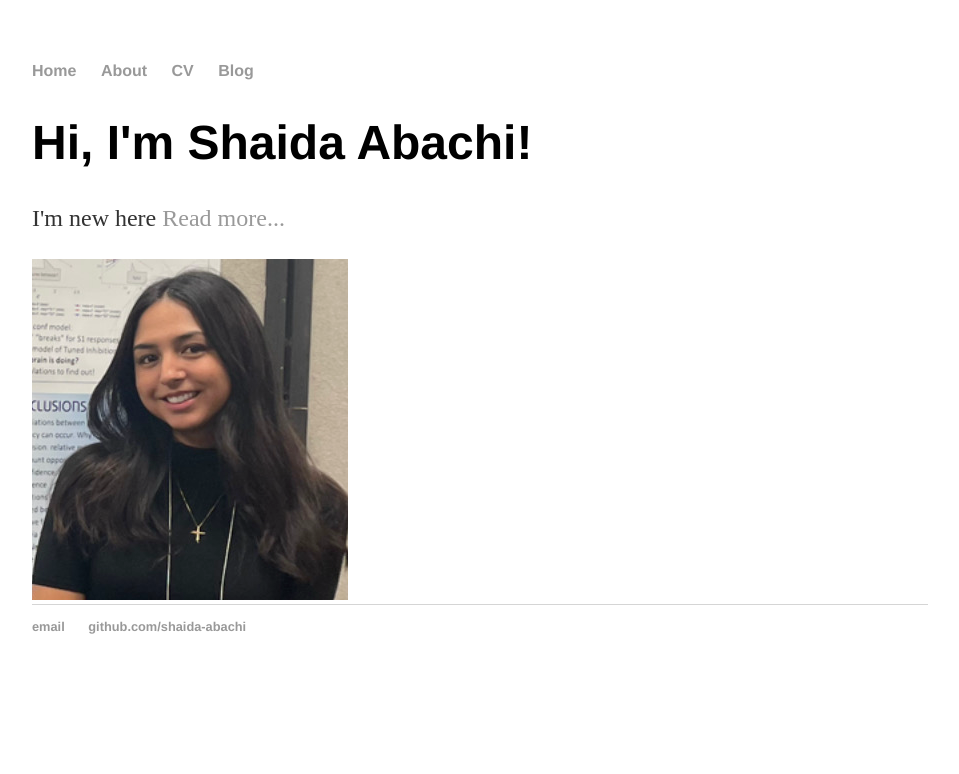
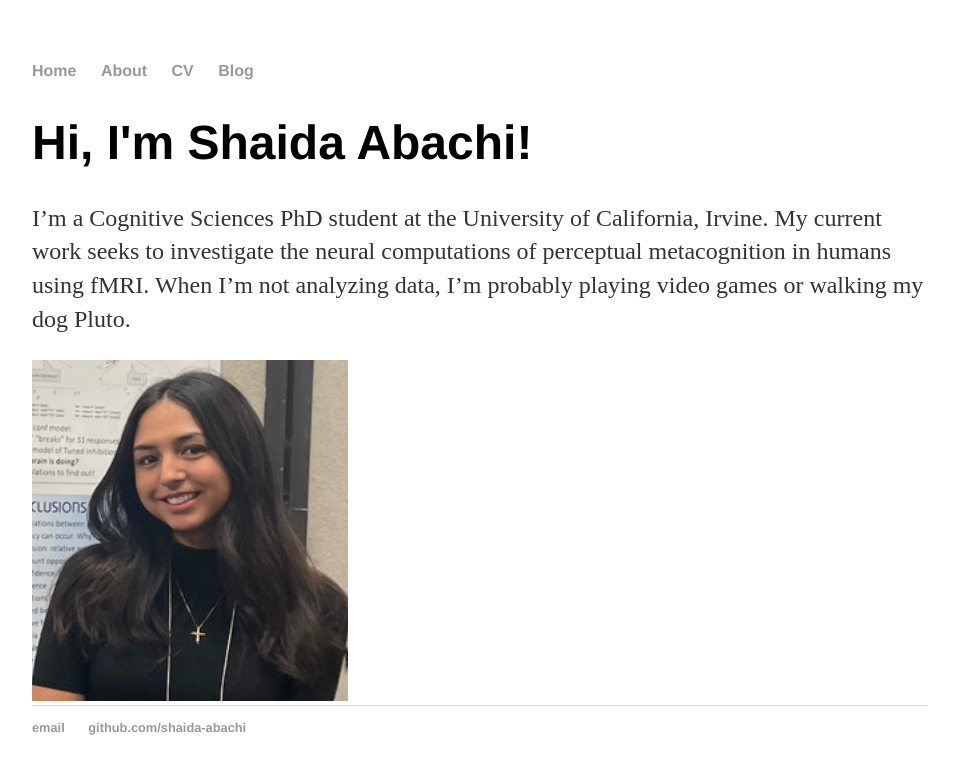
Before and after one commit to shaida-abachi/shaida-abachi.github.io, a Jekyll site: the page built from index.html, in a window 1280 px wide. Shown: the top 774 px of the page, without its empty margins (160-1119 px from the left). Built offline with Jekyll 4.4.1, drawn with Linux system fonts in a browser that asks for light colours.

Commit message:
Update index.html
bio

```diff
--- a/index.html
+++ b/index.html
@@ -5,7 +5,7 @@
 
 		<div class="blurb">
 			<h1>Hi, I'm Shaida Abachi!</h1>
-			<p>I'm new here <a href="/about">Read more...</a></p>
+			<p>I’m a Cognitive Sciences PhD student at the University of California, Irvine. My current work seeks to investigate the neural computations of perceptual metacognition in humans using fMRI. When I’m not analyzing data, I’m probably playing video games or walking my dog Pluto. </p>
 
    		<div class="profile float-right">
      		   	<img class="img-fluid z-depth-1 rounded" src="/assets/img/home_pic.png">
```
